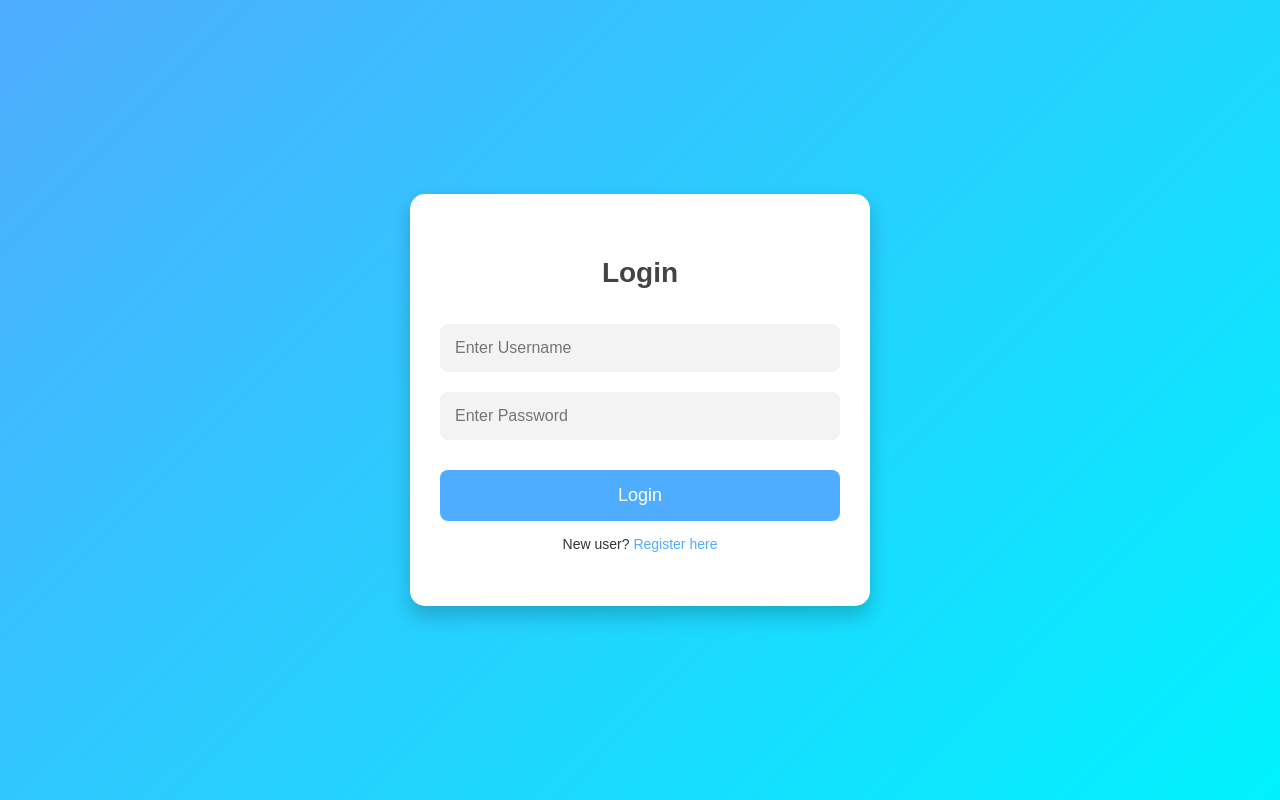
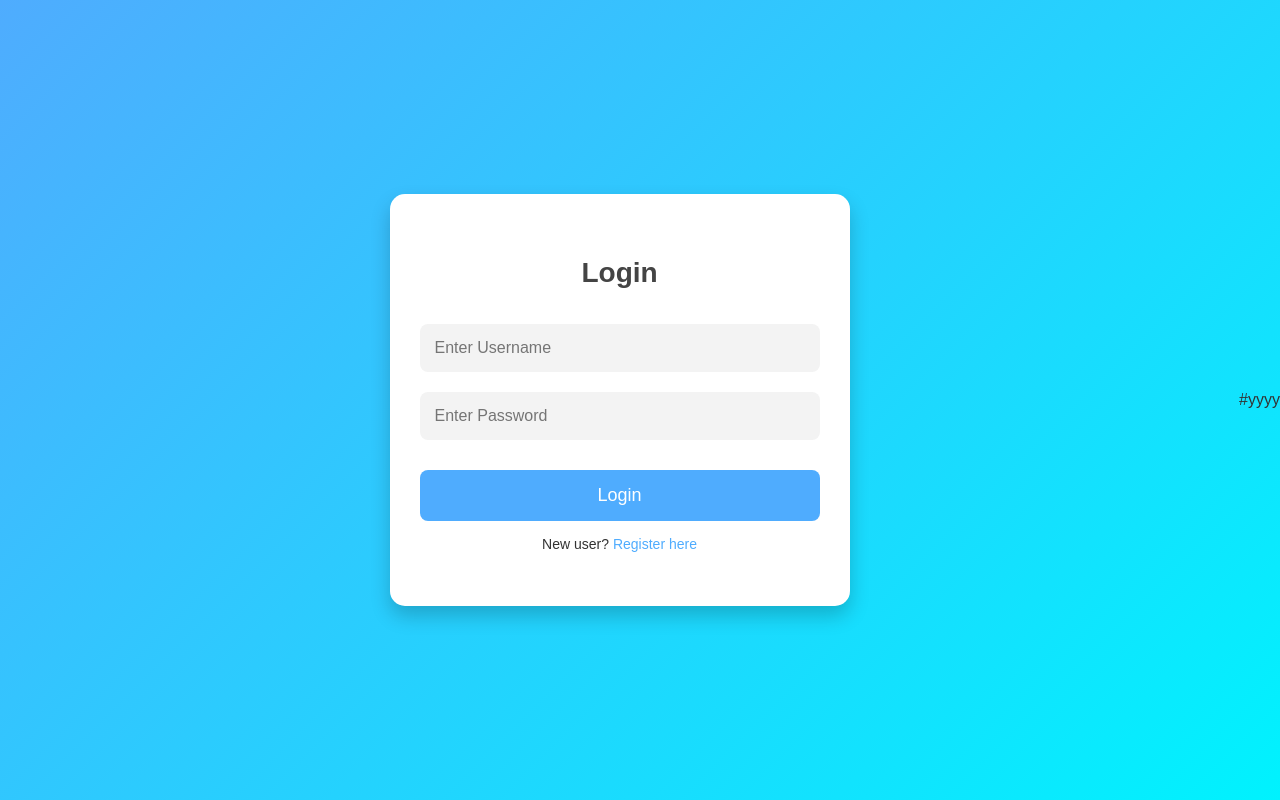
Before and after one commit to dilrajsr/event_management1, a Flask app: page /login in a window 1280 px wide. Run offline with Flask 3, Linux system fonts and the light colour scheme.

Commit message:
Update login.html

```diff
--- a/templates/login.html
+++ b/templates/login.html
@@ -114,3 +114,4 @@ p {
     </div>
 </body>
 </html>
+#yyyy
```
